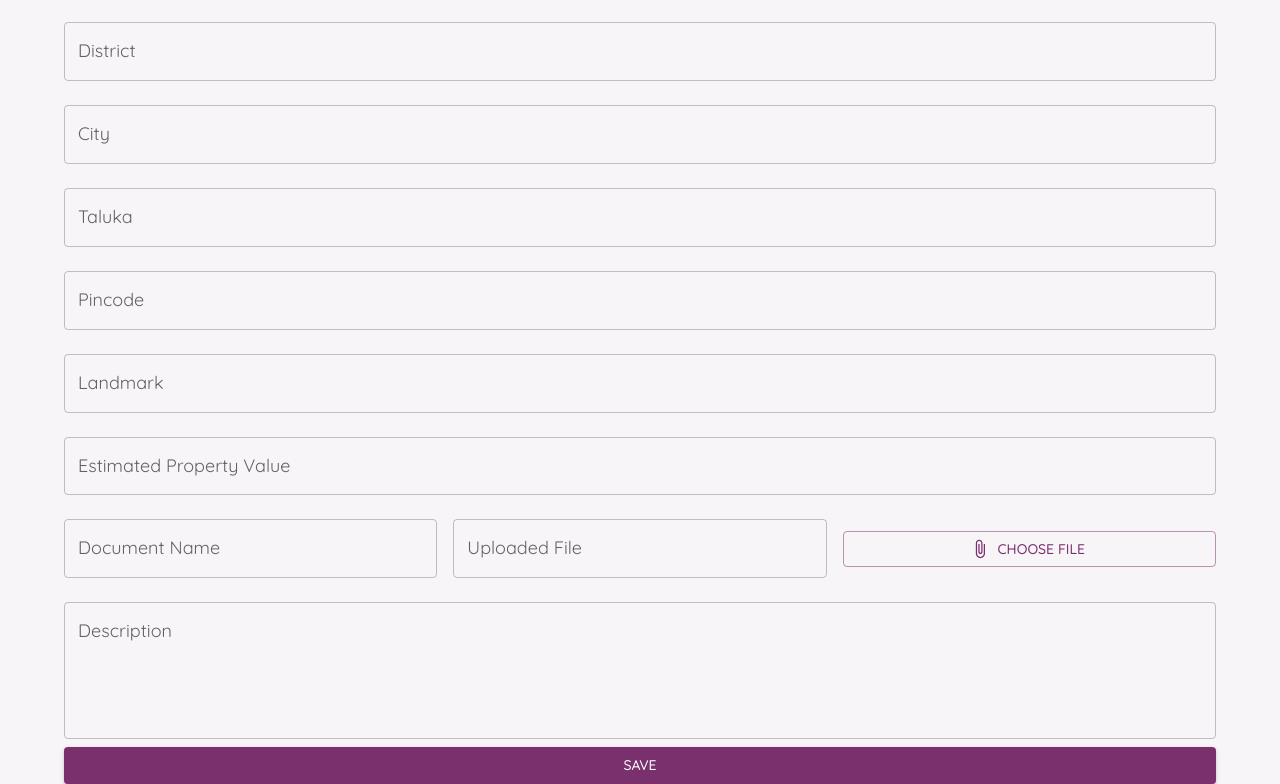
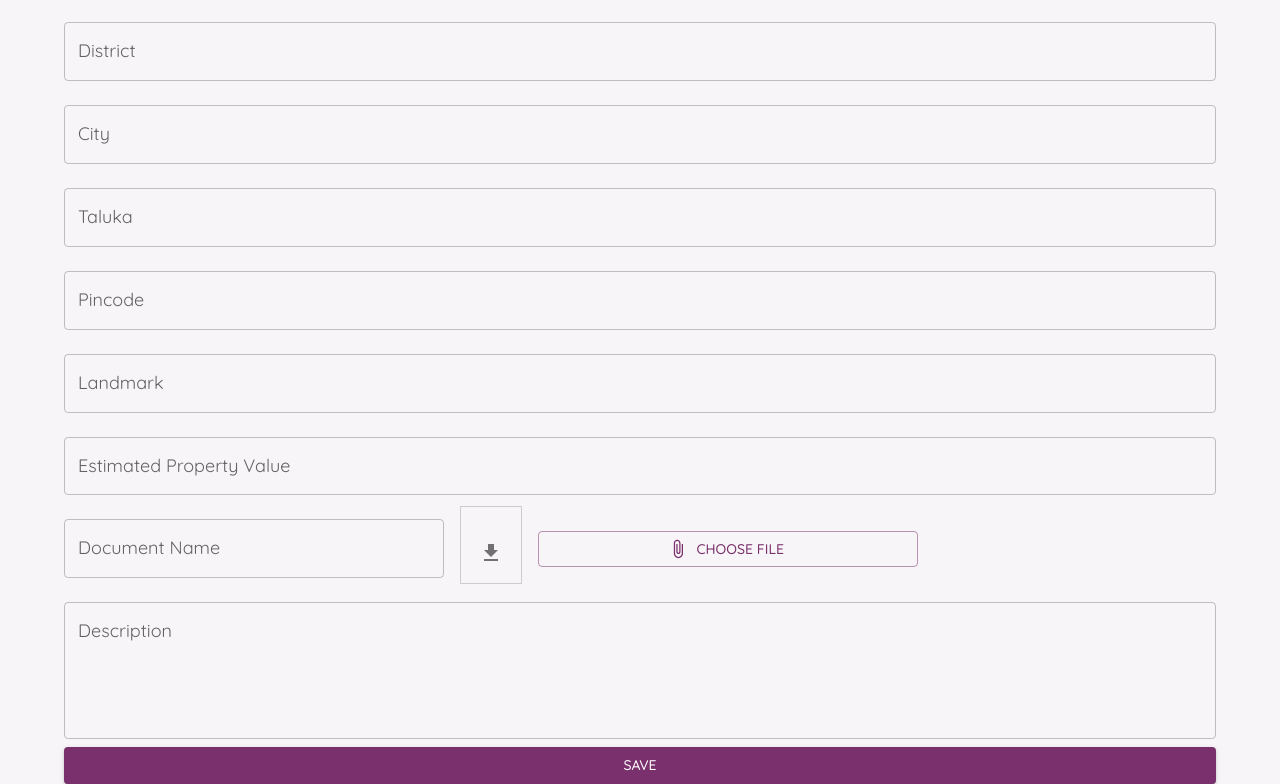
Before and after one commit to cybiteOfficial/Dk_finance_frontend, a React (Create React App) app: page /applicant/collateral in a window 1280 px wide. Shown: the part 1661-2445 px from the top of the page. Built offline with nearby package versions, Linux system fonts and the light colour scheme; no server answers; what @react-pdf/renderer would draw is missing.

Commit message:
bug fixes

```diff
--- a/src/blocks/Collateral.js
+++ b/src/blocks/Collateral.js
@@ -11,10 +11,11 @@ import {
   InputLabel,
   Select,
   MenuItem,
+  IconButton,
 } from "@mui/material";
+import GetAppIcon from "@mui/icons-material/GetApp";
 import { useNavigate } from "react-router-dom";
 import AttachFileIcon from "@mui/icons-material/AttachFile";
-import CloseIcon from "@mui/icons-material/Close";
 import { useDispatch, useSelector } from "react-redux";
 import SnackToast from "../components/Snackbar";
 
@@ -23,7 +24,7 @@ import {
   removeCollateral,
   updateCollateralDataThunk,
 } from "../redux/reducers/dashboard/dashboard-reducer";
-import { logFormData } from "../components/Common";
+import { extractFileName, isImage, logFormData } from "../components/Common";
 
 const Collateral = () => {
   const token = useSelector((state) => state.authReducer.access_token);
@@ -100,6 +101,7 @@ const Collateral = () => {
         updatedFormValues[key] = "";
       }
     }
+
     setCollateralDetails(updatedFormValues);
   };
 
@@ -442,6 +444,33 @@ const Collateral = () => {
             onChange={handleInputChange}
             style={{ width: "33%" }}
           />
+
+          {typeof collateralDetails.documentUpload === "string" &&
+          isImage(extractFileName(collateralDetails.documentUpload)) ? (
+            <img
+              src={collateralDetails.documentUpload}
+              alt={"preview"}
+              style={{ width: "200px", height: "100px" }}
+            />
+          ) : typeof collateralDetails.documentUpload === "string" &&
+            !isImage(extractFileName(collateralDetails.documentUpload)) ? (
+            <div
+              style={{
+                border: "1px solid #ccc",
+                padding: "10px",
+                textAlign: "center",
+              }}
+            >
+              <p>{extractFileName(collateralDetails.documentUpload)}</p>
+              <IconButton
+                href={collateralDetails.documentUpload}
+                target="_blank"
+                rel="noopener noreferrer"
+              >
+                <GetAppIcon />
+              </IconButton>
+            </div>
+          ) : (
             <TextField
               label="Uploaded File"
               margin="normal"
@@ -450,6 +479,8 @@ const Collateral = () => {
               onChange={handleInputChange}
               style={{ width: "33%" }}
             />
+          )}
+
           <Box width={"33%"}>
             <Input
               type="file"
--- a/src/blocks/CustomerForm.js
+++ b/src/blocks/CustomerForm.js
@@ -188,6 +188,7 @@ const CustomerForm = () => {
     current: {},
     permanent: {},
   });
+
 
   useEffect(() => {
     if (permanentAddressSameAsCurrent) {
--- a/src/blocks/Dashboard.js
+++ b/src/blocks/Dashboard.js
@@ -268,12 +268,12 @@ const DashboardPage = () => {
 
                         <Grid item xs={2}>
                           <StyledTypography variant="body2" weight={600}>
-                            {item.ro_name}
+                            {item?.created_by.ro_name}
                           </StyledTypography>
                         </Grid>
                         <Grid item xs={2}>
                           <StyledTypography variant="body2" weight={600}>
-                            {item.employee_id}
+                            {item?.created_by.employee_id}
                           </StyledTypography>
                         </Grid>
 
--- a/src/blocks/Document-upload.js
+++ b/src/blocks/Document-upload.js
@@ -52,6 +52,10 @@ const DocumentUpload = () => {
     description: "",
     comment: "",
   });
+  const [prevData, setPrevData] = useState({
+    description: "",
+    comment: "",
+  });
   const [err, setErr] = useState({
     loading: false,
     errMsg: "",
@@ -86,7 +90,7 @@ const DocumentUpload = () => {
       updatedPairs[index].document_name = value;
       if (prevkeyValuePairs[index]?.document_name !== value) {
         updateItems[updateItemIndex].document_name = value;
-        updateItems[updateItemIndex].file_updated = false;
+        updateItems[updateItemIndex].file_updated = "false";
       } else {
         delete updateItems[updateItemIndex].document_name;
       }
@@ -94,7 +98,7 @@ const DocumentUpload = () => {
       updatedPairs[index].document_id = value;
       if (prevkeyValuePairs[index]?.document_id !== value) {
         updateItems[updateItemIndex].document_id = value;
-        updateItems[updateItemIndex].file_updated = false;
+        updateItems[updateItemIndex].file_updated = "false";
       } else {
         delete updateItems[updateItemIndex].document_id;
       }
@@ -104,11 +108,11 @@ const DocumentUpload = () => {
 
       // Check if the file selection is the same as the previous one
       if (value?.name === prevkeyValuePairs[index]?.fileName) {
-        updateItems[updateItemIndex].file_updated = false;
+        updateItems[updateItemIndex].file_updated = "false";
       } else {
         updatedPairs[index].fileName = value?.name; // Update fileName in keyValuePairs
         attachMents[index] = value; // Update attachments
-        updateItems[updateItemIndex].file_updated = true;
+        updateItems[updateItemIndex].file_updated = "true";
       }
       // Handle image preview using createObjectURL
       if (value && value.type.startsWith('image/')) {
@@ -172,7 +176,9 @@ const DocumentUpload = () => {
     setData(data);
     setKeyValuePairs(keyValuePairs);
     const deepCopyKeyValuePairs = keyValuePairs.map((item) => ({ ...item }));
+    const deepCopyData = JSON.stringify(data);
     setprevKeyValuePairs(deepCopyKeyValuePairs);
+    setPrevData(deepCopyData)
   };
 
   const handleDeleteApi = async (uuid) => {
@@ -241,7 +247,7 @@ const DocumentUpload = () => {
   const handleSubmit = async (e) => {
     e.preventDefault();
     if (isRemarks) {
-      if (!data.comment.trim()) {
+      if (!data.comment?.trim()) {
         setErrState(false, "Please add a remark", true, "warning");
         return;
       }
@@ -254,13 +260,21 @@ const DocumentUpload = () => {
       });
     const isNew =  prevkeyValuePairs.length < keyValuePairs.length
 
-    const api = updateItem.length > 0  && isNew===false? "put": isNew && "post"
+    var api = updateItem.length > 0  && isNew===false? "put": isNew && "post";
 
-      const bodyFormData = new FormData();
+    let filteredData;
+    if (api === "post") {
+      filteredData = updateItem.map(({ file_updated, ...rest }) => rest);
+    } else {
+      filteredData = updateItem;
+    }
+
+    const bodyFormData = new FormData();
+    if (api === "put" || api === "post") {
       bodyFormData.append(
         "documents",
         updateItem.length > 0
-          ? JSON.stringify(updateItem)
+          ? JSON.stringify(filteredData)
           : JSON.stringify(modifiedKeyValuePairs)
       );
       bodyFormData.append("document_type", "other");
@@ -268,9 +282,31 @@ const DocumentUpload = () => {
         bodyFormData.append("file", file);
       });
       bodyFormData.append("application_id", appId);
+      bodyFormData.append("comment", data.comment);
+      bodyFormData.append("description", data.description);
+    }
+    // else if (api === false) {
+    //   console.log("false");
+    //   if(data.comment==="" || data.description===""){
+    //     bodyFormData.append("application_id", appId);
+    //     bodyFormData.append("comment", data.comment);
+    //     bodyFormData.append("description", data.description);
+    //     api="post"
+    //   }else{
+    //     if (
+    //       data.comment !== prevData.comment ||
+    //       data.description !== prevData.description
+    //     ) {
+    //       api = "put";
+    //     } else {
+    //       api = "";
+    //     }
+    //   }
+    // }
 
 
       logFormData(bodyFormData);
+
       const payload = { bodyFormData, token,api };
       try {
         const response = await dispatch(updateDocumentDataThunk(payload));
@@ -287,7 +323,7 @@ const DocumentUpload = () => {
             navigate
           );
         } else if (error) {
-          setUpdateItem([])
+
           return setErrState(false, message, true, "error");
         } else {
           setIsRemarks(false);
@@ -296,7 +332,7 @@ const DocumentUpload = () => {
           navigate("/applicant/customers");
         }
       } catch (error) {
-        setUpdateItem([])
+
         setIsRemarks(false);
         console.error("error: ", error);
       }
--- a/src/blocks/Photo-upload.js
+++ b/src/blocks/Photo-upload.js
@@ -78,7 +78,7 @@ const PhotoUpload = () => {
   const handleExtractFormValues = (dataObject) => {
     const keyValuePairs = dataObject.map((item) => {
       return {
-        file: extractFileName(item.file),
+        file: item.file,
         uuid: item.uuid
       };
     });
@@ -92,6 +92,7 @@ const PhotoUpload = () => {
     setFiles(keyValuePairs);
     const deepCopyKeyValuePairs = keyValuePairs.map((item) => ({ ...item }));
     setPrevKeyValuePairs(deepCopyKeyValuePairs);
+    setPrevFiles(deepCopyKeyValuePairs);
   };
 
   const handleDeleteApi = async (uuid) => {
@@ -171,6 +172,8 @@ const PhotoUpload = () => {
       if (currentLength > prevLength) {
         const newItems = files.slice(prevLength);
         bodyFormData.append("document_type", "photos");
+        bodyFormData.append("description", data.description);
+        bodyFormData.append("comment", data.comment);
         bodyFormData.append("application_id", appId);
         newItems.forEach((item, index) => {
           const file = files[prevLength + index]; // Get the corresponding file
@@ -279,8 +282,10 @@ const PhotoUpload = () => {
               gap: "1rem",
             }}
           >
-            {files?.map((item, index) => (
-              <Grid
+            {files?.map((item, index) => {
+
+              return (
+                <Grid
                 item
                 xs={3}
                 key={index}
@@ -290,8 +295,12 @@ const PhotoUpload = () => {
                 }}
               >
                 <Grid item xs={10}>
-                  {typeof item === "string" ? (
-                    <Typography>{item}</Typography>
+                  {typeof item.file === "string" ? (
+                    <img
+                      src={item.file}
+                      alt={"preview"}
+                      style={{ width: "200px", height: "100px" }}
+                    />
                   ) : (
                     <img
                       src={prevFiles[index]}
@@ -301,13 +310,16 @@ const PhotoUpload = () => {
                   )}
                 </Grid>
                 <Grid item xs={2}>
-                  <IconButton onClick={() => handleDeleteKeyValuePair(index, item.uuid)}>
+                  <IconButton
+                    onClick={() => handleDeleteKeyValuePair(index, item.uuid)}
+                  >
                     <DeleteIcon />
                     {loadingStates && <CircularProgress />}
                   </IconButton>
                 </Grid>
               </Grid>
-            ))}
+              )
+            })}
           </Grid>
 
           <TextField
--- a/src/components/Common.js
+++ b/src/components/Common.js
@@ -67,13 +67,21 @@ export const logFormData = (bodyFormData) => {
     console.log(`${key}: ${value}`);
   }
 };
-
+export const isImage = (file) => {
+  return (
+    file.endsWith(".png") ||
+    file.endsWith(".jpg") ||
+    file.endsWith(".jpeg") ||
+    file.endsWith(".gif")
+  );
+};
 export const extractFileName = (url) => {
   if (url) {
     const pathname = new URL(url).pathname;
 
     // Using string manipulation to extract the filename with extension
     const filenameWithExtension = pathname.split("/").pop();
+    console.log('filenameWithExtension: ', filenameWithExtension);
     return filenameWithExtension;
   } else {
     return "";
--- a/src/redux/services/dashboard/dashboard-services.js
+++ b/src/redux/services/dashboard/dashboard-services.js
@@ -217,6 +217,7 @@ export const dashboardAPI = {
   },
 
   updateDocumentDataApi: async (payload) => {
+    console.log('payload: ', payload);
     const { bodyFormData, token ,api} = payload;
 
     try {
```
Lines whose indentation alone changed are shown as unchanged.
